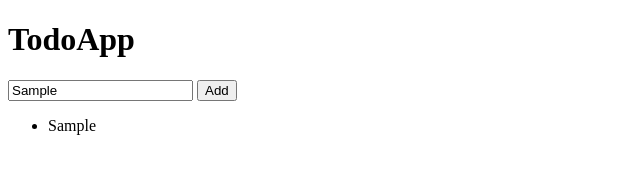
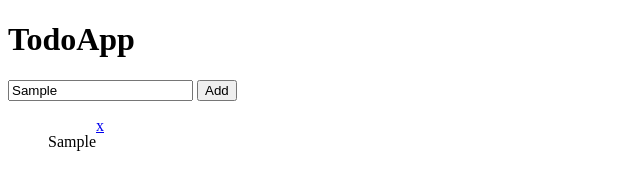
Before and after one commit to caiofsm/todo, a plain HTML site: page index.html in a window 1280 px wide. Both pictures are taken after typing "Sample" into the empty fields and a click on the input "Add". Shown: the whole page, without its empty margins (0-640 px from the left). Drawn offline with Linux system fonts and the light colour scheme.

Commit message:
adicionado capacidade de remover item

```diff
--- a/index.html
+++ b/index.html
@@ -6,6 +6,7 @@
     <meta name="viewport" content="width=device-width, initial-scale=1.0">
     <title>Document</title>
     <script src="./script.js" defer></script>
+    <link rel="stylesheet" href="style.css">
 </head>
 <body>
     <div class="todoApp">
--- a/script.js
+++ b/script.js
@@ -3,22 +3,40 @@
 const form = document.getElementById('form')
 const ulElement = document.getElementById('items')
 const inputElement = document.getElementById('inputText')
-console.log(form)
+
 form.addEventListener('submit', addItem);
+let itemCount=0
+
 
 
 
 function addItem(evento)
 {
     evento.preventDefault()
-    //console.log(evento.target[0].value)
     const newItem = evento.target[0].value
 
     let newElement = document.createElement('li')
+    newElement.classList.add('item')
+    newElement.id = 'item' + itemCount
+    //newElement.appendChild(document.createTextNode(newItem))
+    let pElement = document.createElement('p')
+    pElement.appendChild(document.createTextNode(newItem))
+    newElement.appendChild(pElement)
+    // console.dir(newElement)
+    ulElement.insertAdjacentElement('afterbegin', newElement)
 
-    newElement.classList.add('item')
-    newElement.appendChild(document.createTextNode(newItem))
-    ulElement.insertAdjacentElement("beforeend" ,newElement)
+    let removeButtonElement = document.createElement('a')
+    removeButtonElement.classList.add('removeButton')
+    removeButtonElement.appendChild(document.createTextNode('x'))
+    removeButtonElement.setAttribute('href', '#')
+    removeButtonElement.addEventListener('click', removeButton)
+    newElement.insertAdjacentElement("beforeend", removeButtonElement)
 
-    inputElement.textContent=""
+    inputElement.textContent=''
+    itemCount++
 }
+
+function removeButton(evento)
+{
+    evento.target.parentElement.remove();
+}
--- /dev/null
+++ b/style.css
@@ -0,0 +1,3 @@
+.item {
+    display: flex;
+}
```
